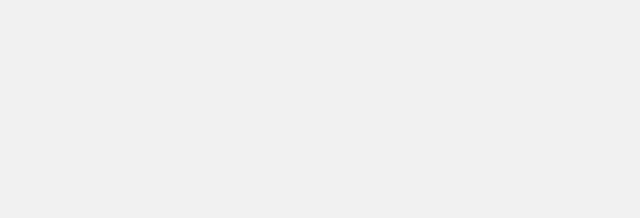
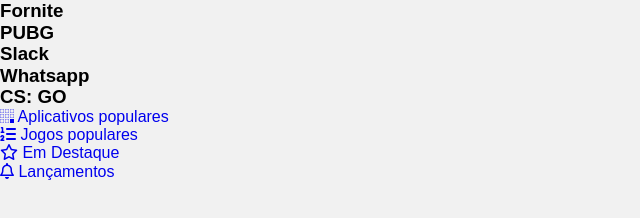
Before and after one commit to fredsons/Alura_store, a plain HTML site: page index.html in a window 1280 px wide. Shown: the whole page, without its empty margins (0-640 px from the left). Drawn offline with Linux system fonts and the light colour scheme.

Commit message:
adiciona html

```diff
--- a/index.html
+++ b/index.html
@@ -11,7 +11,55 @@
   </head>
   <body class="app">
     <header class="cabecalho"></header>
-    <main class="conteudo"></main>
+    <main class="conteudo">
+      <section class="destaques">
+        <div class="destaques__principal caixa">
+          <h3 class="destaques__titulo">Fornite</h3>
+        </div>
+        <div class="destaques__secundario caixa">
+          <h3 class="destaques__titulo">PUBG</h3>
+        </div>
+        <div class="destaques__secundario caixa">
+          <h3 class="destaques__titulo">Slack</h3>
+        </div>
+        <div class="destaques__secundario caixa">
+          <h3 class="destaques__titulo">Whatsapp</h3>
+        </div>
+        <div class="destaques__secundario caixa">
+          <h3 class="destaques__titulo">CS: GO</h3>
+        </div>
+        <div class="destaques__categorias">
+          <ul class="destaques__categorias___lista">
+            <li class="destaques__categorias___item">
+              <a class="destaques__categorias___link" href="#">
+                <i
+                  class="destaques__categorias___icone fab fa-buromobelexperte"
+                ></i>
+                Aplicativos populares
+              </a>
+            </li>
+            <li class="destaques__categorias___item">
+              <a class="destaques__categorias___link" href="#">
+                <i class="fas fa-list-ol"></i>
+                Jogos populares
+              </a>
+            </li>
+            <li class="destaques__categorias___item">
+              <a class="destaques__categorias___link" href="#">
+                <i class="far fa-star"></i>
+                Em Destaque
+              </a>
+            </li>
+            <li class="destaques__categorias___item">
+              <a class="destaques__categorias___link" href="#">
+                <i class="far fa-bell"></i>
+                Lançamentos
+              </a>
+            </li>
+          </ul>
+        </div>
+      </section>
+    </main>
     <footer class="rodape"></footer>
 
     <script src="assets/js/fontawesome.all.min.js"></script>
```
